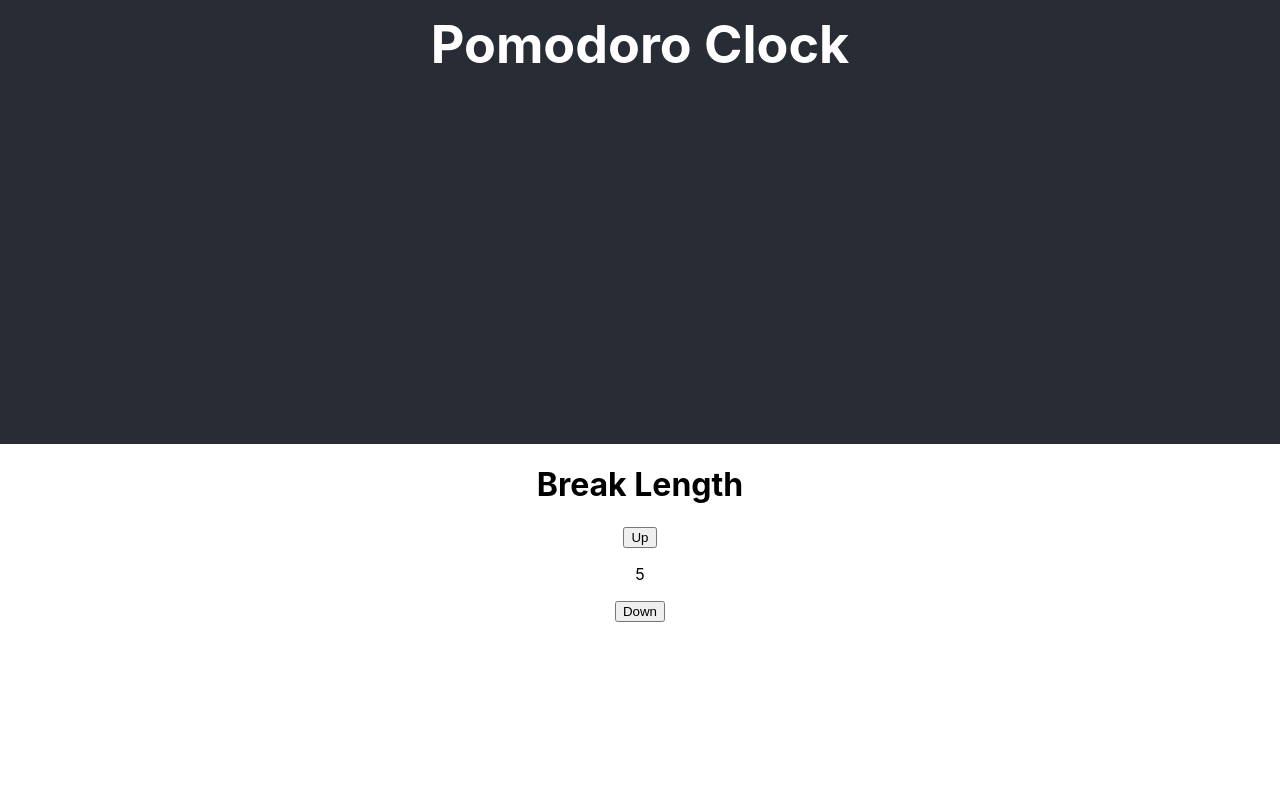
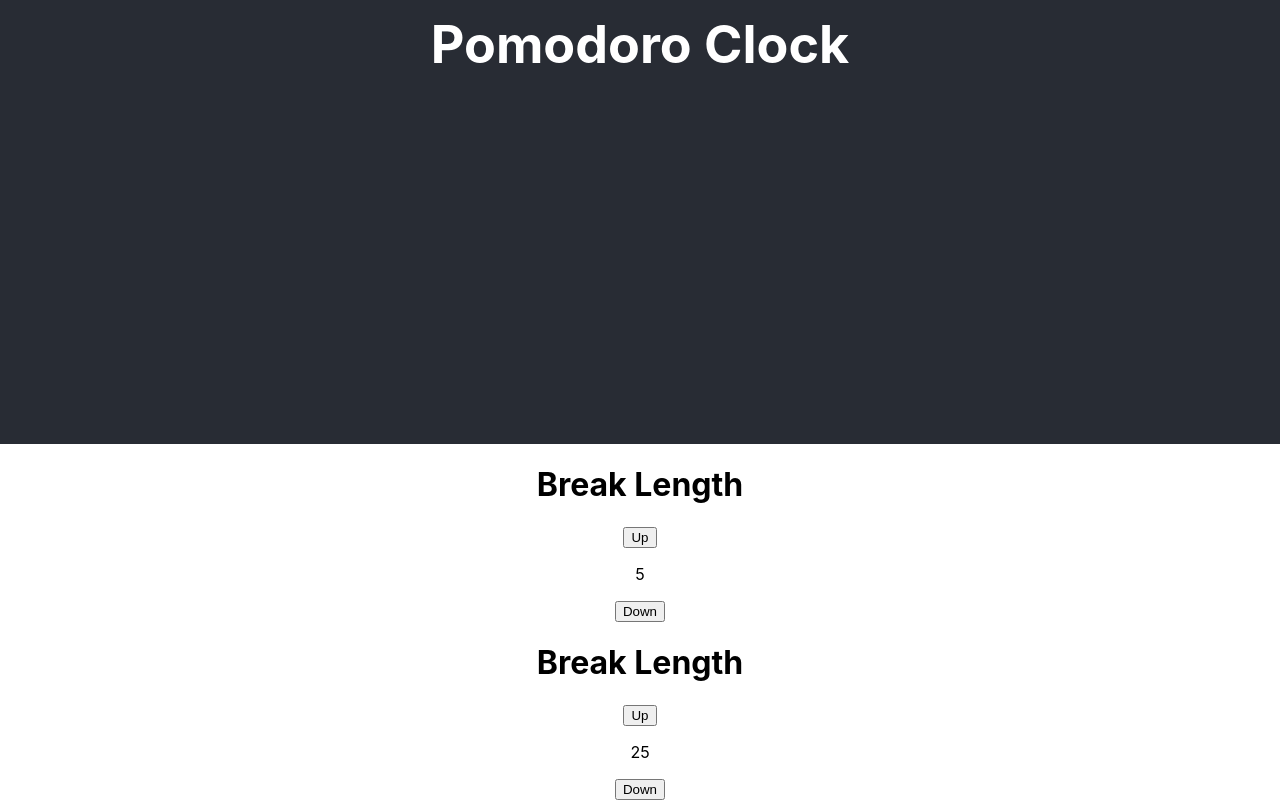
Before and after one commit to moody/fcc-pomodoro-clock, a React (Create React App) app: page / in a window 1280 px wide. Shown: the part 356-1156 px from the top of the page. Before the commit the page ends 978 px from the top, so only its background shows below. Built offline with nearby package versions, Linux system fonts and the light colour scheme.

Commit message:
added SessionLength component

```diff
--- a/src/Components/App/App.tsx
+++ b/src/Components/App/App.tsx
@@ -1,6 +1,7 @@
 import React from 'react';
 import './App.scss';
 import BreakLength from '../BreakLength/BreakLength';
+import SessionLength from '../SessionLength/SessionLength';
 
 class App extends React.Component {
   render() {
@@ -11,6 +12,7 @@ class App extends React.Component {
         </header>
         <div className="App-content">
           <BreakLength />
+          <SessionLength />
         </div>
       </div>
     );
--- /dev/null
+++ b/src/Components/SessionLength/SessionLength.tsx
@@ -0,0 +1,48 @@
+import React from 'react';
+import { connect } from 'react-redux';
+import { Dispatch, bindActionCreators } from 'redux';
+import { ApplicationState } from '../../State';
+import { increment, decrement } from '../../State/SessionLength/actions';
+import './SessionLength.scss';
+
+interface StateToProps {
+  value: number;
+}
+
+interface DispatchToProps {
+  increment(): void;
+  decrement(): void;
+}
+
+type Props = StateToProps & DispatchToProps;
+
+export const SessionLength: React.FunctionComponent<Props> = props => {
+  return (
+    <div className="SessionLength">
+      <header id="session-label">
+        <h1>Break Length</h1>
+      </header>
+      <div className="SessionLength-content">
+        <button id="session-increment" onClick={props.increment}>
+          Up
+        </button>
+        <p id="session-length">{props.value}</p>
+        <button id="session-decrement" onClick={props.decrement}>
+          Down
+        </button>
+      </div>
+    </div>
+  );
+};
+
+const mapStateToProps = (state: ApplicationState): StateToProps => ({
+  value: state.sessionLength.value
+});
+
+const mapDispatchToProps = (dispatch: Dispatch): DispatchToProps =>
+  bindActionCreators({ increment, decrement }, dispatch);
+
+export default connect(
+  mapStateToProps,
+  mapDispatchToProps
+)(SessionLength);
```
Also changed, not shown: src/Components/SessionLength/SessionLength.scss (added), 2 other files (tests, documents, lock files or other folders).
